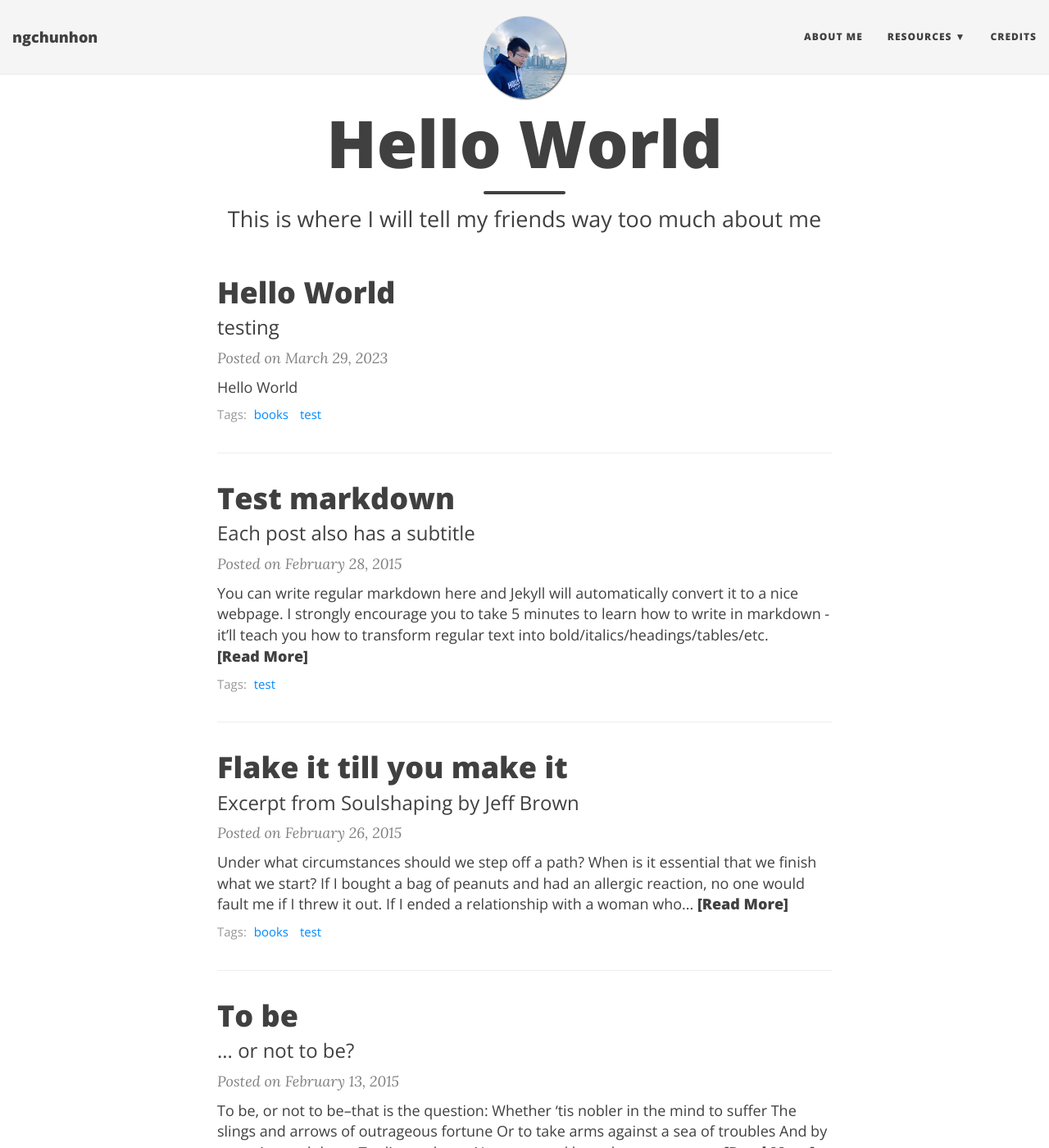
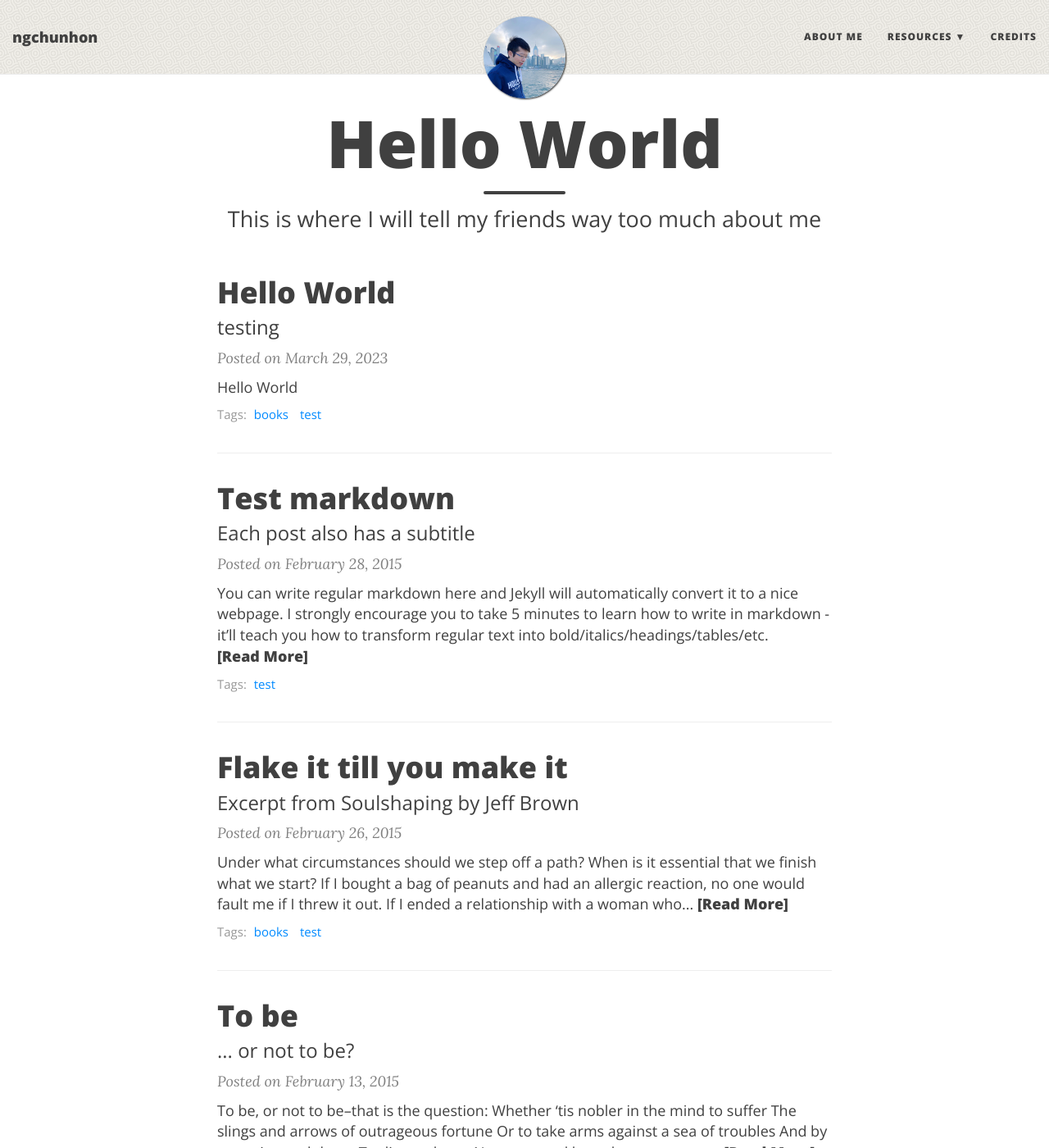
Before and after one commit to chunhon/chunhon.github.io, a Jekyll site: the page built from index.html, in a window 1280 px wide and 1400 px high. Shown: the whole window at 82% size. Built offline with Jekyll 4.4.1, drawn with Linux system fonts in a browser that asks for light colours; nearby versions of some CDN libraries; the list of posts is cut into pages by our own code.

Commit message:
Update _config.yml

```diff
--- a/_config.yml
+++ b/_config.yml
@@ -55,7 +55,7 @@ footer-link-col: "#404040"
 # Alternatively, the navbar, footer, and page background can be set to use background images
 # instead of colour
 
-# navbar-img: "/img/bgimage.png"
+navbar-img: "/img/bgimage.png"
 # footer-img: "/img/bgimage.png"
 # page-img: "/img/bgimage.png"
 
```
